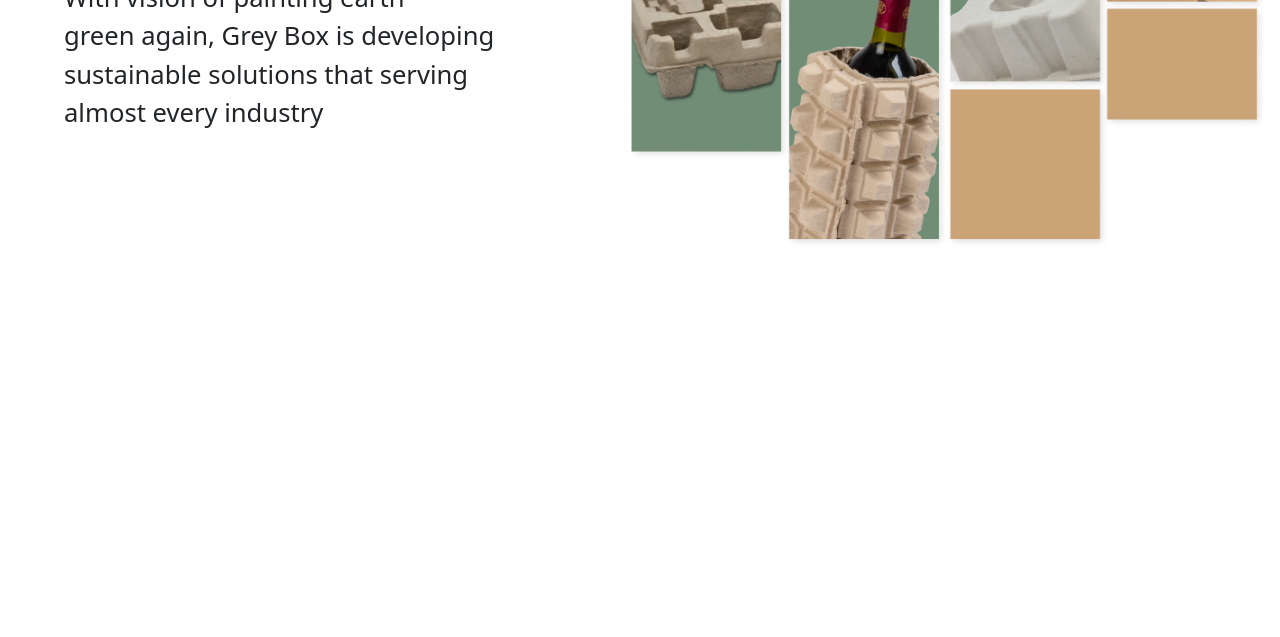
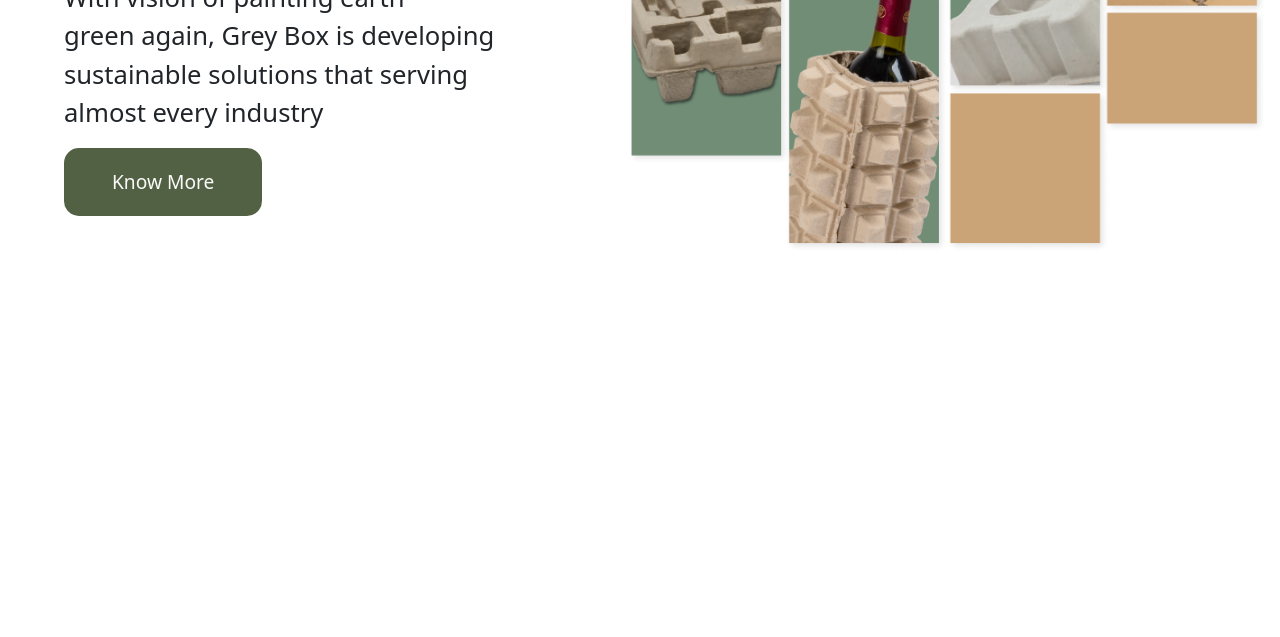
Before and after one commit to Harshit3323/Grey-box, a plain HTML site: page index.html in a window 1280 px wide. Shown: the part 300-937 px from the top of the page. Before the commit the page ends 869 px from the top, so only its background shows below. Drawn offline with nearby package versions, Linux system fonts and the light colour scheme.

Commit message:
made a button

```diff
--- a/index.html
+++ b/index.html
@@ -31,6 +31,9 @@
                     sustainable solutions that serving <br>
                  almost every industry
                 </p>
+                <button class="btn-1">
+                    Know More
+                </button>
             </div>
                 <img src="Layer 3.png" alt="images" class="img images">
             </div>
--- a/style.css
+++ b/style.css
@@ -35,9 +35,19 @@ body {
 .images {
     position: relative;
     left: 49%;
-    bottom:25vw;
+    bottom:30vw;
     width: auto;
 }
 .img{
     width:50%;
 }
+.btn-1 {
+    width: 15.5vw;
+    height: 5.25vw;
+    border: none;
+    padding: 10px;
+    font-size: 1.5vw;
+    border-radius: 15px;
+    color: #fafafa;
+    background-color: #526143;
+}
```
